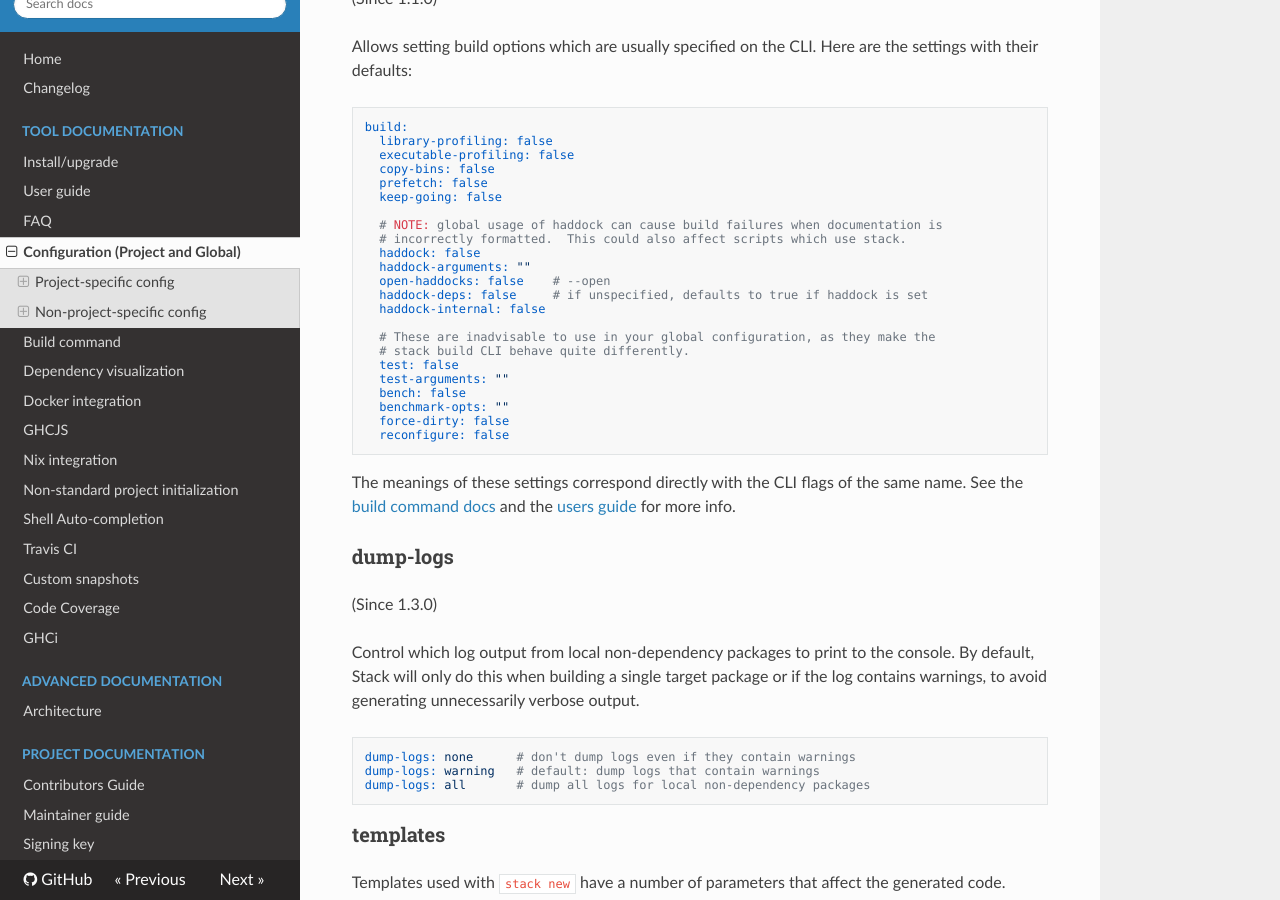
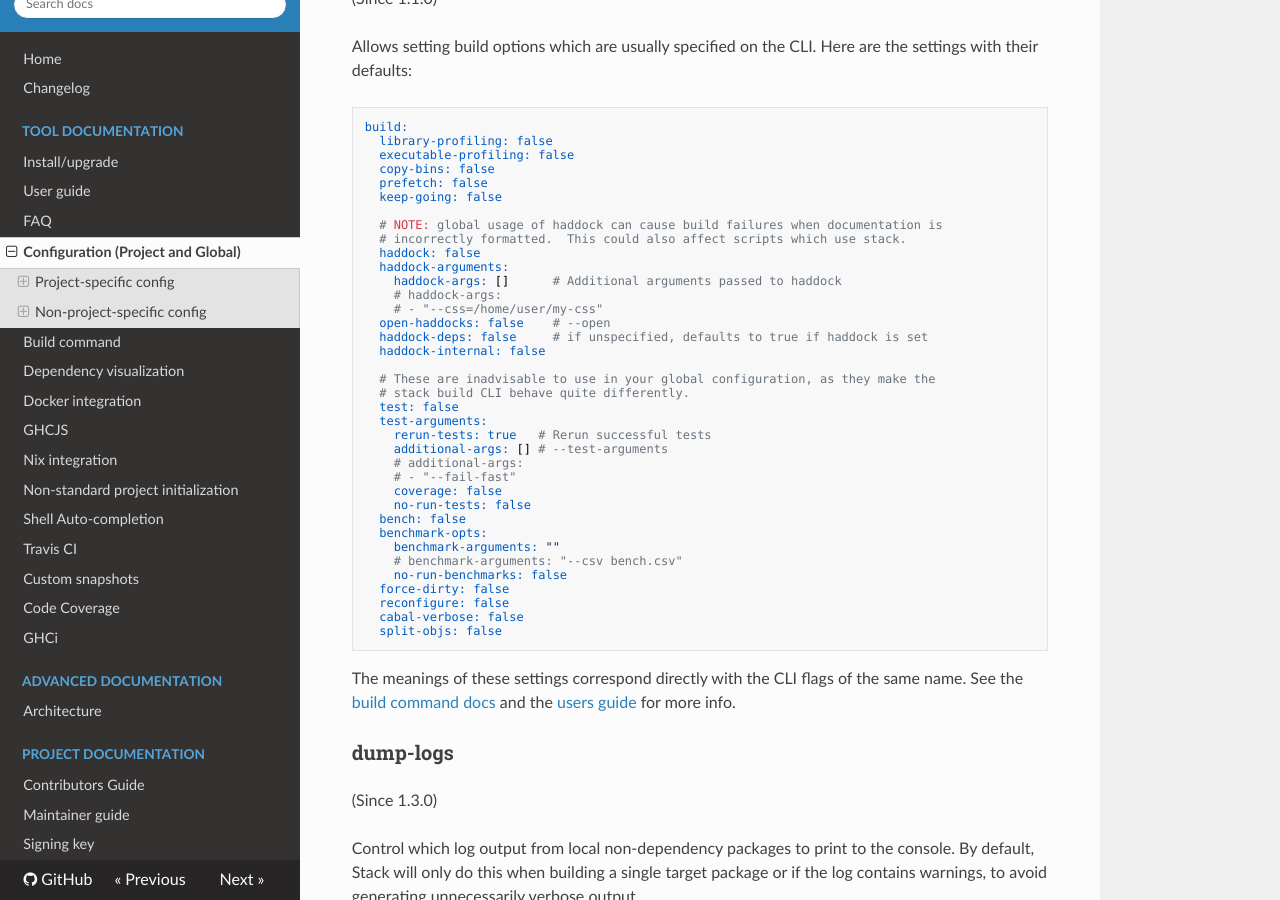
Before and after one commit to commercialhaskell/stack, an MkDocs documentation site: the page built from doc/yaml_configuration.md, in a window 1280 px wide and 900 px high, scrolled down 12259 px. Built offline with MkDocs 1.6.1, drawn with Linux system fonts in a browser that asks for light colours; nearby versions of some CDN libraries; old or Windows-style settings are respelled for this version of MkDocs.

Commit message:
Docs: Update default build options

````diff
--- a/doc/yaml_configuration.md
+++ b/doc/yaml_configuration.md
@@ -615,7 +615,10 @@ build:
   # NOTE: global usage of haddock can cause build failures when documentation is
   # incorrectly formatted.  This could also affect scripts which use stack.
   haddock: false
-  haddock-arguments: ""
+  haddock-arguments:
+    haddock-args: []      # Additional arguments passed to haddock
+    # haddock-args:
+    # - "--css=/home/user/my-css"
   open-haddocks: false    # --open
   haddock-deps: false     # if unspecified, defaults to true if haddock is set
   haddock-internal: false
@@ -623,11 +626,22 @@ build:
   # These are inadvisable to use in your global configuration, as they make the
   # stack build CLI behave quite differently.
   test: false
-  test-arguments: ""
+  test-arguments:
+    rerun-tests: true   # Rerun successful tests
+    additional-args: [] # --test-arguments
+    # additional-args:
+    # - "--fail-fast"
+    coverage: false
+    no-run-tests: false
   bench: false
-  benchmark-opts: ""
+  benchmark-opts:
+    benchmark-arguments: ""
+    # benchmark-arguments: "--csv bench.csv"
+    no-run-benchmarks: false
   force-dirty: false
   reconfigure: false
+  cabal-verbose: false
+  split-objs: false
 ```
 
 The meanings of these settings correspond directly with the CLI flags of the
````
